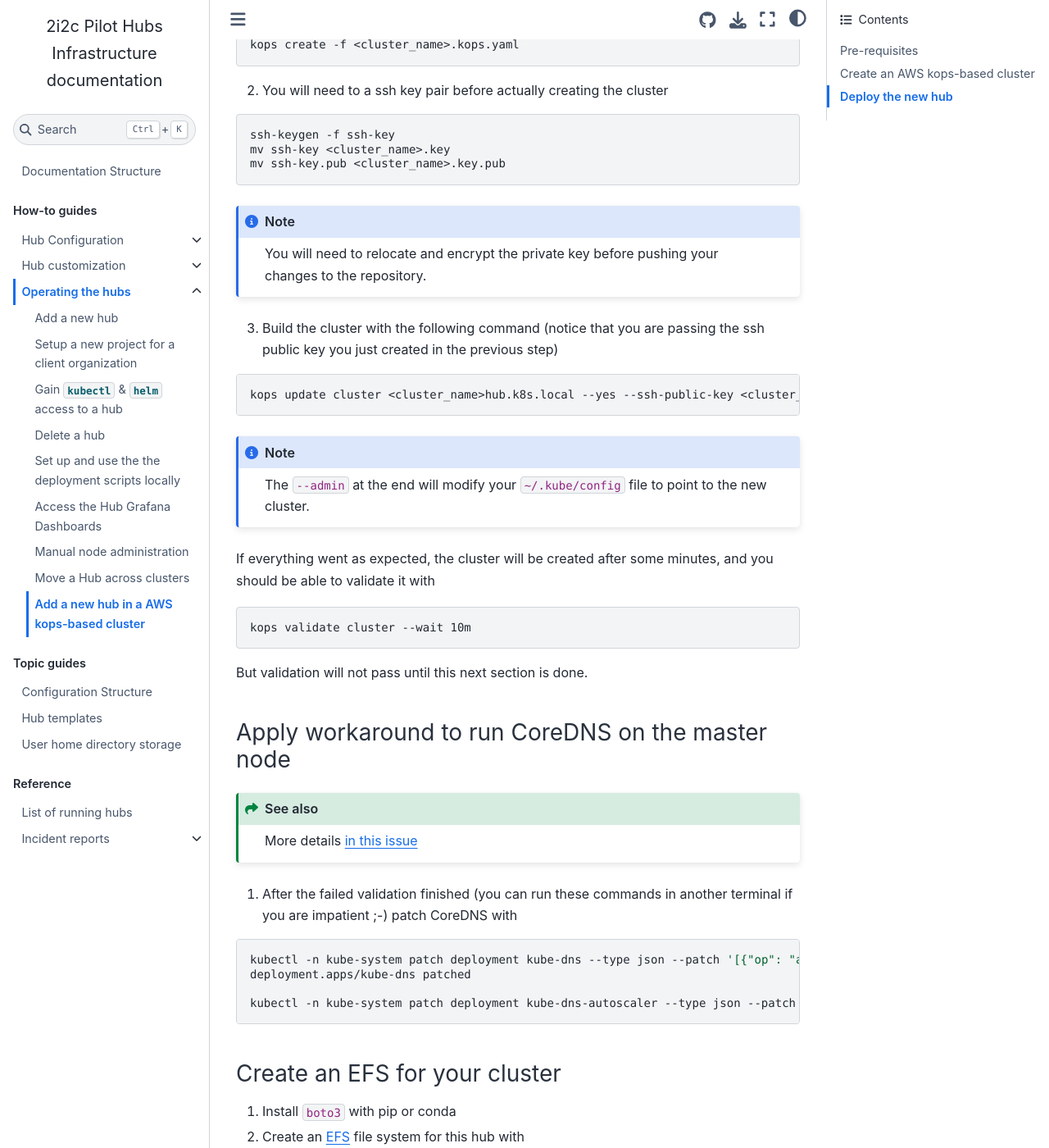
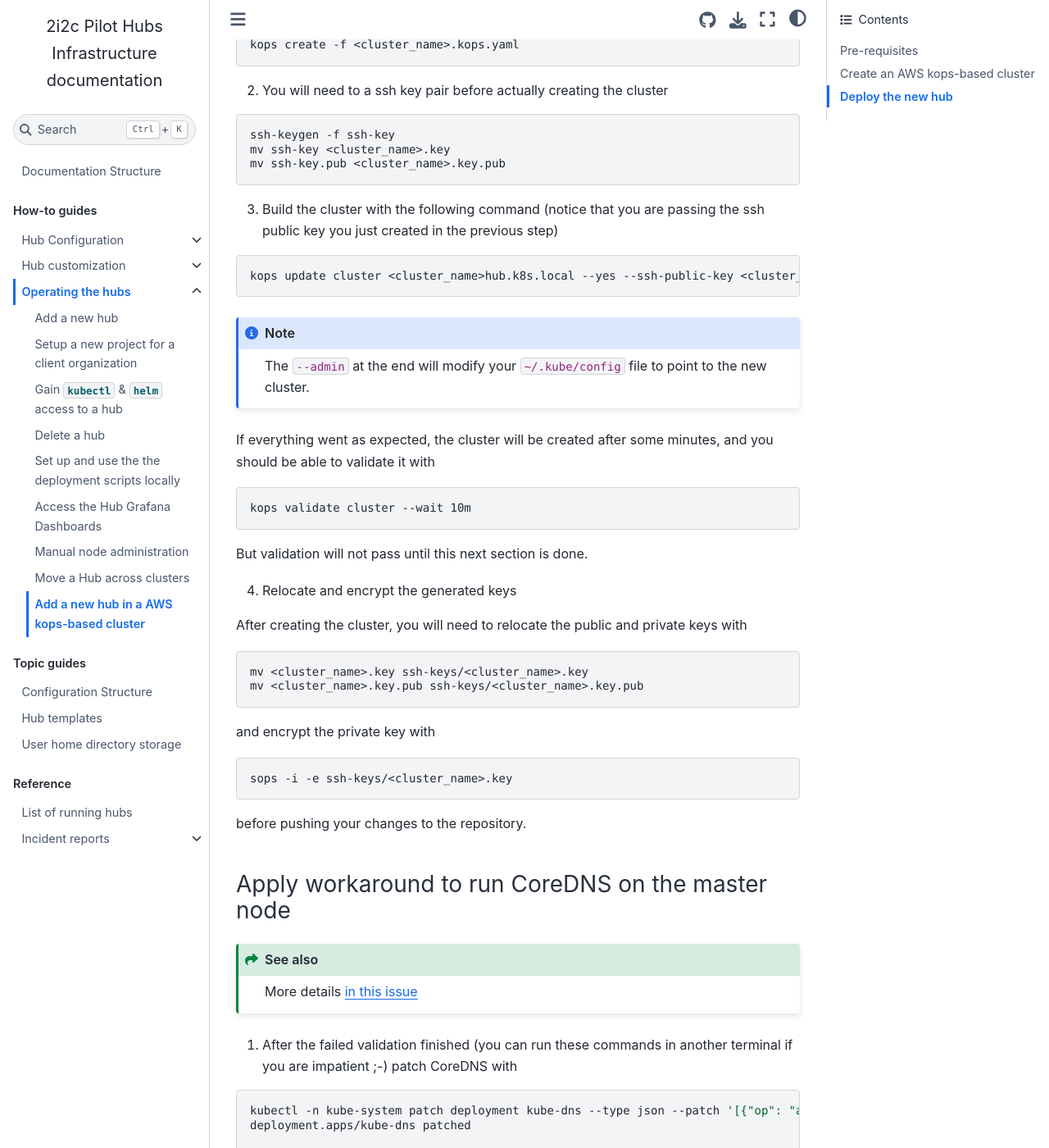
Before and after one commit to 2i2c-org/infrastructure, a Sphinx documentation site: the page built from docs/howto/operate/add-aws-hub.md, in a window 1280 px wide and 1400 px high, scrolled down 2090 px. Shown: the whole window at 82% size. Built offline with Sphinx 7.4.7 and the Sphinx Book theme 1.1.4, drawn with Linux system fonts in a browser that asks for light colours.

Commit message:
Add a new step to relocate and encrypt the private key
Previously, I have written a note about doing those things but did not
provided any commands. This commit add those commands in a new 4th step,
so the user does not need to guess the process.

````diff
--- a/docs/howto/operate/add-aws-hub.md
+++ b/docs/howto/operate/add-aws-hub.md
@@ -95,11 +95,6 @@ mv ssh-key <cluster_name>.key
 mv ssh-key.pub <cluster_name>.key.pub
 ```
 
-```{note}
-You will need to relocate and encrypt the private key before pushing your changes to the
-repository.
-```
-
 3. Build the cluster with the following command (notice that you are passing the ssh public key you just
 created in the previous step)
 
@@ -120,6 +115,23 @@ kops validate cluster --wait 10m
 ```
 
 But validation will not pass until this next section is done.
+
+4. Relocate and encrypt the generated keys
+
+After creating the cluster, you will need to relocate the public and private keys with
+
+```bash
+mv <cluster_name>.key ssh-keys/<cluster_name>.key
+mv <cluster_name>.key.pub ssh-keys/<cluster_name>.key.pub
+```
+
+and encrypt the private key with
+
+```bash
+sops -i -e ssh-keys/<cluster_name>.key
+```
+
+before pushing your changes to the repository.
 
 ### Apply workaround to run CoreDNS on the master node
 
````
